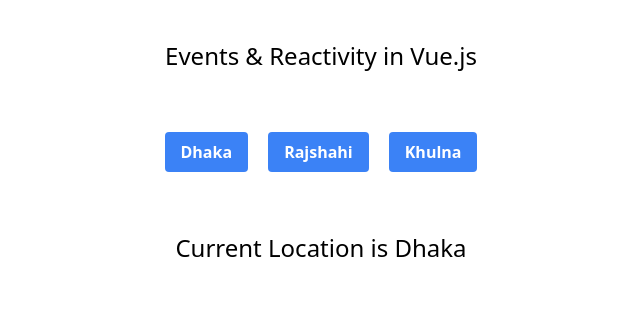
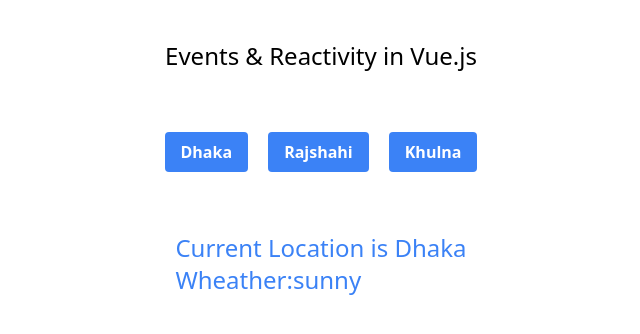
Before and after one commit to SrZitu/Vue_Module_4, a Vue app: page / in a window 1280 px wide. Shown: the top 334 px of the page, without its empty margins (319-959 px from the left). Built offline with nearby package versions, Linux system fonts and the light colour scheme.

Commit message:
to make  object reactive, use reactive

```diff
--- a/src/App.vue
+++ b/src/App.vue
@@ -1,8 +1,15 @@
 <script setup>
-import { ref } from 'vue';
-let location=ref("Dhaka");
-function changeLocation(newLocation){
-location.value=newLocation;
+import { ref,reactive } from 'vue';
+let location=reactive({
+  name:"Dhaka",
+  wheather:"sunny",
+
+});
+
+function changeLocation(newLocation,newwheather){
+location.name=newLocation;
+location.wheather=newwheather;
+
 }
 </script>
 
@@ -10,18 +17,18 @@
  <section class="container mx-auto flex items-center flex-col">
         <h1 class="text-center text-2xl py-10">Events & Reactivity in Vue.js</h1>
         <div class="container mx-auto flex space-x-5 justify-center m-5">
-            <button class="bg-blue-500 hover:bg-blue-700 text-white font-bold py-2 px-4 rounded" @click="changeLocation('Dhaka')">
+            <button class="bg-blue-500 hover:bg-blue-700 text-white font-bold py-2 px-4 rounded" @click="changeLocation('Dhaka','Sunny')">
                 Dhaka
             </button>
-            <button class="bg-blue-500 hover:bg-blue-700 text-white font-bold py-2 px-4 rounded" @click="changeLocation('Rashahi')">
+            <button class="bg-blue-500 hover:bg-blue-700 text-white font-bold py-2 px-4 rounded" @click="changeLocation('Rashahi','Cloudy')">
                 Rajshahi
             </button>
-              <button class="bg-blue-500 hover:bg-blue-700 text-white font-bold py-2 px-4 rounded" @click="changeLocation('Khulna')">
+              <button class="bg-blue-500 hover:bg-blue-700 text-white font-bold py-2 px-4 rounded" @click="changeLocation('Khulna','Thunder')">
                 Khulna
             </button>
 
         </div>
-        <h1 class="text-2xl m-10">Current Location is {{ location }}</h1>
+        <h1 class="text-2xl m-10 text-blue-500">Current Location is {{ location.name }} <br/>Wheather:{{ location.wheather }} </h1>
     </section>
 </template>
 
```
